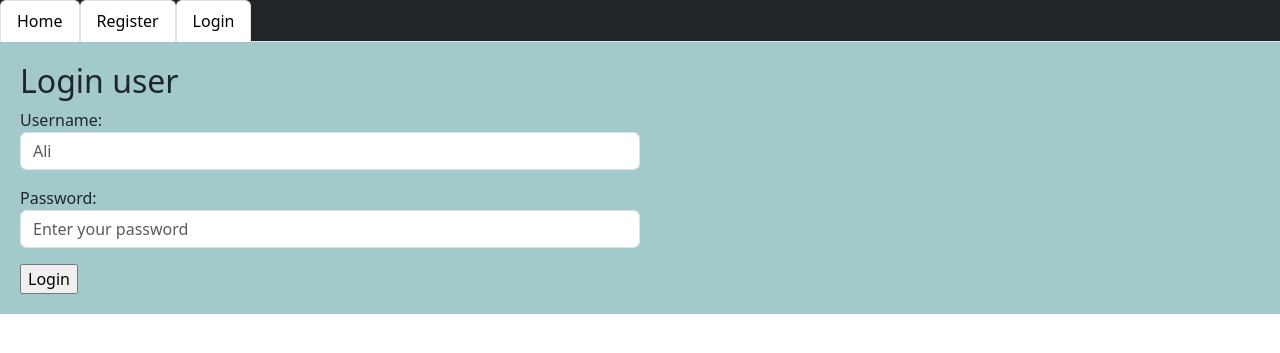
After one commit to asdsfasdwegf/Achat, a Django app: page /account/login/ in a window 1280 px wide. The commit adds this page. Shown: the top 353 px of the page. Run offline with Django 3.2, Linux system fonts and the light colour scheme.

Commit message:
make login form

```diff
--- a/account/forms.py
+++ b/account/forms.py
@@ -21,3 +21,6 @@ class UserRegisterationForm(forms.Form):
         if user:
             raise ValidationError('this username already exists')
         return username
+class UserLoginForm(forms.Form):
+    username = forms.CharField(widget=forms.TextInput(attrs={'class': 'form-control', 'placeholder': 'Ali'}))
+    password = forms.CharField(widget=forms.PasswordInput(attrs={'class': 'form-control', 'placeholder': 'Enter your password'}))
--- /dev/null
+++ b/account/templates/account/login.html
@@ -0,0 +1,8 @@
+{% extends 'base.html' %}
+{% block content %}
+<h2>Login user</h2>
+<form action="" method="post" class="col-md-6" novalidate>{% csrf_token %}
+{{ form.as_p }}
+<input type="submit" value="Login">
+</form>
+{% endblock %}
--- a/account/urls.py
+++ b/account/urls.py
@@ -2,5 +2,6 @@ from django.urls import path
 from . import views
 
 urlpatterns =[
-    path('register/', views.RegisterView.as_view(), name='user_register')
+    path('register/', views.UserRegisterView.as_view(), name='user_register'),
+    path('login/', views.UserLoginView.as_view(), name='user_login')
 ]
--- a/account/views.py
+++ b/account/views.py
@@ -1,11 +1,13 @@
 from django.shortcuts import render, redirect
 from django.views import View
-from .forms import UserRegisterationForm
+from .forms import UserRegisterationForm, UserLoginForm
 from django.contrib.auth.models import User
 from django.contrib import messages
+from django.contrib.auth import authenticate, login, logout
 
 
-class RegisterView(View):
+
+class UserRegisterView(View):
     form_class = UserRegisterationForm
     template_name = 'account/register.html'
 
@@ -22,3 +24,21 @@ class RegisterView(View):
             messages.success(request, 'your account created', 'success')
             return redirect('home')
         return render(request, self.template_name, {'form': form})
+class UserLoginView(View):
+    form_class = UserLoginForm
+    template_name = 'account/login.html'
+    def get(self, request):
+        form = self.form_class()
+        form = UserLoginForm()
+        return render(request, self.template_name, {'form': form})
+    def post(self, request):
+        form = self.form_class(request.POST)
+        if form.is_valid():
+            cd = form.cleaned_data
+            user = authenticate(request, username=cd['username'], password=cd['password'])
+            if user is not None:
+                login(request, user)
+                messages.success(request, 'your are login', 'success')
+                return redirect('home')
+        messages.error(request, 'username or password is wrong', 'danger')
+        return render(request, self.template_name, {'form': form})
--- a/templates/inc/navbar.html
+++ b/templates/inc/navbar.html
@@ -5,5 +5,8 @@
   <li class="nav-item">
     <a class="nav-link active" href="{% url 'user_register' %}">Register</a>
   </li>
+    <li class="nav-item">
+    <a class="nav-link active" href="{% url 'user_login' %}">Login</a>
+  </li>
 
 </ul>
```
Also changed, not shown: db.sqlite3.
